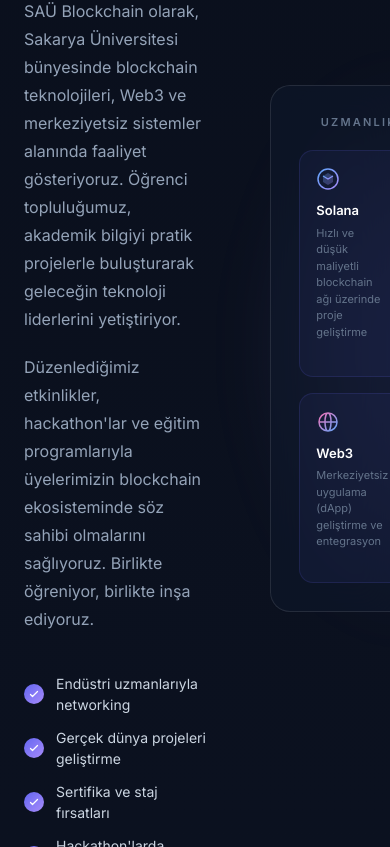
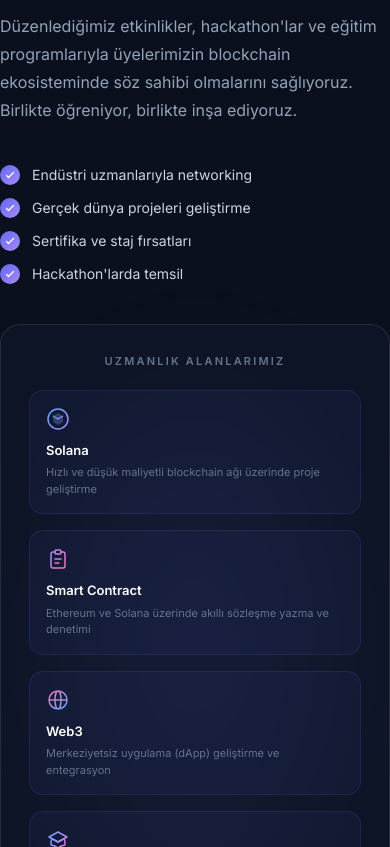
Before and after one commit to yavuzsaglam052-blip/sau-blockchain, a Next.js app: page / in a window 390 px wide. Shown: the part 1153-2000 px from the top of the page. Built offline with nearby package versions, Linux system fonts and the light colour scheme; no server answers; the database is empty.

Commit message:
fix: make grid layouts and padding responsive for mobile views

```diff
--- a/components/About.tsx
+++ b/components/About.tsx
@@ -73,7 +73,7 @@ const techCards = [
 
 export default function About() {
   return (
-    <section id="about" style={{ padding: "96px 24px" }}>
+    <section id="about" className="py-16 md:py-24 px-6">
       {/* Max-width centered container */}
       <div style={{ maxWidth: "1200px", margin: "0 auto", width: "100%" }}>
 
@@ -86,12 +86,7 @@ export default function About() {
         </div>
 
         {/* 2-column grid */}
-        <div style={{
-          display: "grid",
-          gridTemplateColumns: "repeat(2, 1fr)",
-          gap: "64px",
-          alignItems: "center",
-        }}>
+        <div className="grid grid-cols-1 md:grid-cols-2 gap-10 md:gap-16 items-center">
 
           {/* LEFT: Text content */}
           <div>
@@ -183,7 +178,7 @@ export default function About() {
               </div>
 
               {/* 2×2 grid */}
-              <div style={{ display: "grid", gridTemplateColumns: "1fr 1fr", gap: "16px" }}>
+              <div className="grid grid-cols-1 sm:grid-cols-2 gap-4">
                 {techCards.map((card) => (
                   <div
                     key={card.title}
--- a/components/Ecosystem.tsx
+++ b/components/Ecosystem.tsx
@@ -53,7 +53,7 @@ const focusAreas = [
 
 export default function Ecosystem() {
   return (
-    <section id="ecosystem" style={{ padding: "96px 24px" }}>
+    <section id="ecosystem" className="py-16 md:py-24 px-6">
       <div style={{ maxWidth: "1200px", margin: "0 auto", width: "100%" }}>
 
         {/* Section header */}
@@ -98,11 +98,7 @@ export default function Ecosystem() {
         </div>
 
         {/* 3-column card grid */}
-        <div style={{
-          display: "grid",
-          gridTemplateColumns: "repeat(3, 1fr)",
-          gap: "24px",
-        }}>
+        <div className="grid grid-cols-1 md:grid-cols-2 lg:grid-cols-3 gap-6">
           {focusAreas.map((area) => (
             <div
               key={area.title}
--- a/components/Events.tsx
+++ b/components/Events.tsx
@@ -20,7 +20,7 @@ export default async function Events() {
   const past     = events.filter((e) => e.status === "past");
 
   return (
-    <section id="events" style={{ padding: "80px 24px", maxWidth: "1100px", margin: "0 auto" }}>
+    <section id="events" className="py-16 md:py-24 px-6 max-w-[1100px] mx-auto">
       {/* Başlık */}
       <div style={{ textAlign: "center", marginBottom: "64px" }}>
         <div style={{
@@ -71,11 +71,7 @@ function EventGroup({ title, events, empty }: { title: string; events: Event[];
       {events.length === 0 ? (
         <p style={{ color: "#475569", textAlign: "center", padding: "32px 0" }}>{empty}</p>
       ) : (
-        <div style={{
-          display: "grid",
-          gridTemplateColumns: "repeat(auto-fill, minmax(300px, 1fr))",
-          gap: "24px",
-        }}>
+        <div className="grid grid-cols-1 md:grid-cols-2 lg:grid-cols-3 gap-6">
           {events.map((ev) => <EventCard key={ev.id} event={ev} />)}
         </div>
       )}
--- a/components/Team.tsx
+++ b/components/Team.tsx
@@ -129,7 +129,7 @@ const connV = (
 
 export default function Team() {
   return (
-    <section id="team" style={{ padding: "96px 24px" }}>
+    <section id="team" className="py-16 md:py-24 px-6 overflow-hidden">
       <div style={{ maxWidth: "980px", margin: "0 auto", width: "100%" }}>
 
         {/* Header */}
@@ -164,14 +164,14 @@ export default function Team() {
 
         {connV}
 
-        {/* Horizontal branch from L1 to two VPs */}
-        <div style={{ position: "relative", maxWidth: "600px", margin: "0 auto" }}>
+        {/* Horizontal branch from L1 to two VPs — hide on mobile */}
+        <div className="hidden md:block relative max-w-[600px] mx-auto">
           <div style={{ height: "1px", background: "rgba(99,102,241,0.3)" }} />
           <div style={{ position: "absolute", left: "50%", top: "50%", transform: "translate(-50%,-50%)", width: "8px", height: "8px", borderRadius: "50%", background: "#6366f1" }} />
         </div>
 
         {/* ─── LEVEL 2: İki VP ─── */}
-        <div style={{ display: "grid", gridTemplateColumns: "1fr 1fr", gap: "32px", maxWidth: "600px", margin: "0 auto" }}>
+        <div className="grid grid-cols-1 md:grid-cols-2 gap-8 md:gap-14 max-w-[600px] mx-auto mt-6 md:mt-0">
           {/* Sol: Kurumsal İlişkiler VP */}
           <div style={{ display: "flex", flexDirection: "column", alignItems: "center" }}>
             {connV}
@@ -197,7 +197,7 @@ export default function Team() {
         </div>
 
         {/* ─── LEVEL 3: İki departman yan yana ─── */}
-        <div style={{ display: "grid", gridTemplateColumns: "1fr 1fr", gap: "32px", maxWidth: "600px", margin: "0 auto" }}>
+        <div className="grid grid-cols-1 md:grid-cols-2 gap-10 md:gap-14 max-w-[600px] mx-auto mt-12 md:mt-8">
 
           {/* SOL: Kurumsal İlişkiler Departmanı (4 üye) */}
           <div>
```
